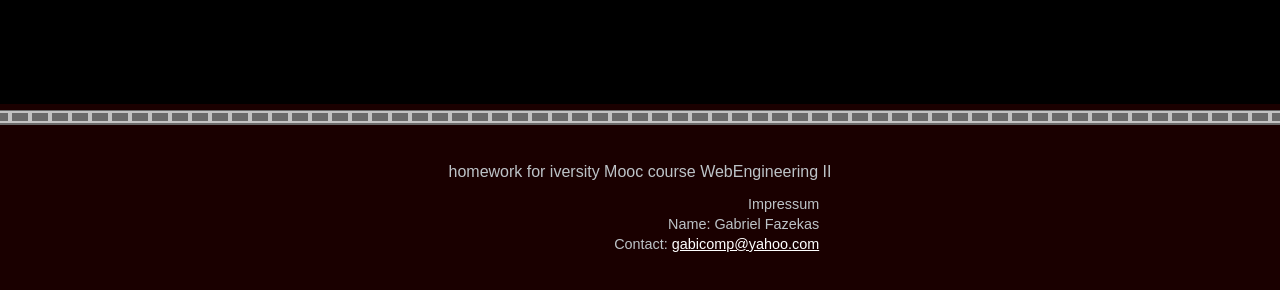
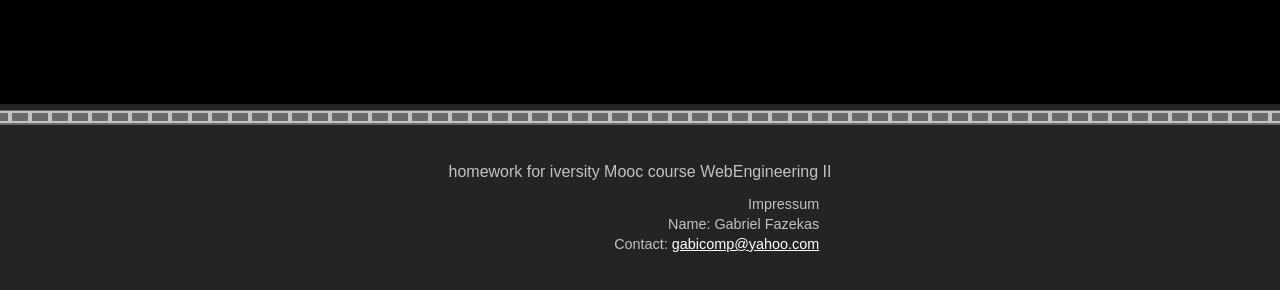
Before and after one commit to gabicomp/we2mgabrielfazekas, a plain HTML site: page index.html in a window 1280 px wide. Shown: the part 290-580 px from the top of the page. Drawn offline with Linux system fonts and the light colour scheme.

Commit message:
changed color

```diff
--- a/css/main.css
+++ b/css/main.css
@@ -68,7 +68,7 @@ textarea {
 
 
 body{
-background-color: #1A0000;
+background-color: #242424;
 color: #bdc3c7;
 text-align: center;
 
```
